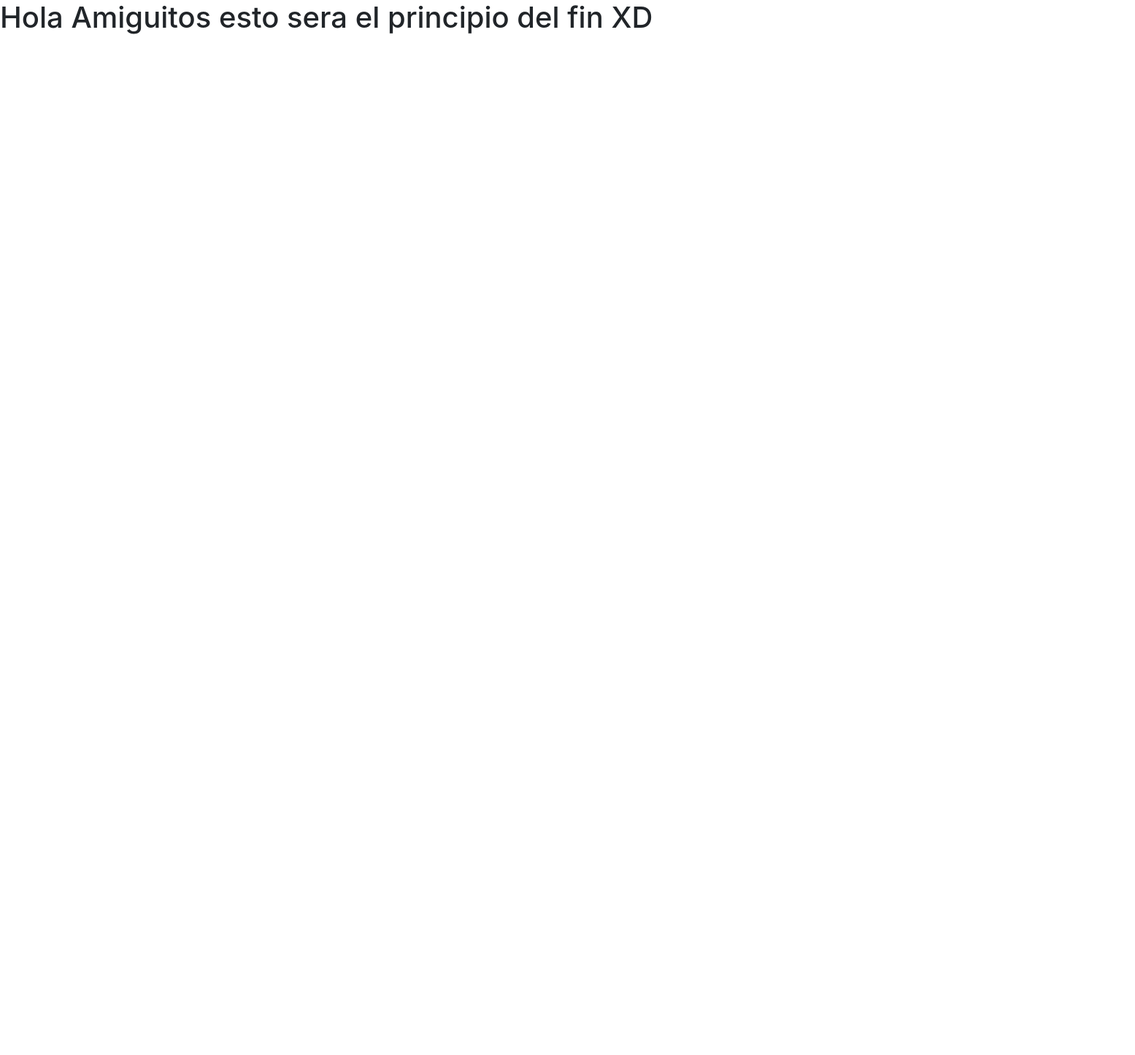
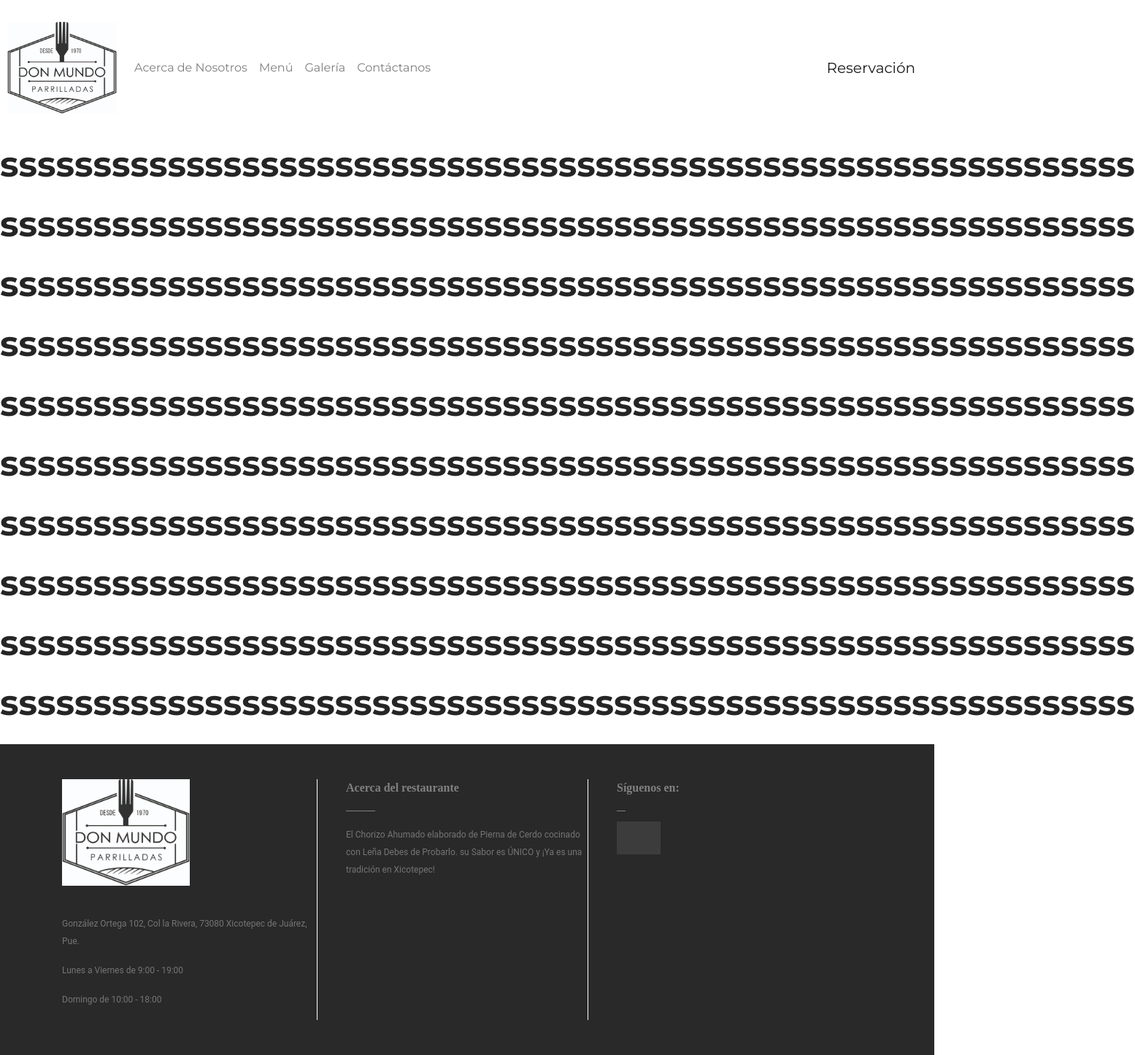
Before and after one commit to J-Carlos-V/reservacion-restaurante-pdm, an Angular app: page / in a window 1280 px wide. Shown: the whole page at 73% size, 1555 px wide, since content can reach past the window. Before the commit the page ends 800 px from the top, so only its background shows below. Built offline with nearby package versions, Linux system fonts and the light colour scheme.

Commit message:
Se agrego el diseño de header y footer

```diff
--- a/src/app/app.component.html
+++ b/src/app/app.component.html
@@ -1 +1,2 @@
 <app-header></app-header>
+<app-footer></app-footer>
--- a/src/app/app.module.ts
+++ b/src/app/app.module.ts
@@ -4,11 +4,13 @@
 import { AppRoutingModule } from './app-routing.module';
 import { AppComponent } from './app.component';
 import { HeaderComponent } from './componentes/header/header.component';
+import { FooterComponent } from './componentes/footer/footer.component';
 
 @NgModule({
   declarations: [
     AppComponent,
-    HeaderComponent
+    HeaderComponent,
+    FooterComponent
   ],
   imports: [
     BrowserModule,
--- /dev/null
+++ b/src/app/componentes/footer/footer.component.css
@@ -0,0 +1,90 @@
+.bg-grey {
+    background: #292929;
+ }
+ .logo-footer {
+    margin-bottom: 40px;
+ }
+ footer {
+        color: grey;
+ }
+ footer p, a {
+font-size: 12px;
+font-family: 'Roboto', sans-serif;
+}
+footer h6 {
+font-family: 'Playfair Display', serif;
+margin-bottom: 40px;
+position: relative;
+}
+footer h6:after {
+position: absolute;
+content: "";
+background: grey;
+width: 12%;
+height: 1px;
+left: 0;
+bottom: -20px;
+}
+ .btn-footer {
+             color: grey;
+
+            text-decoration: none;
+            border: 1px solid;
+            border-radius: 43px;
+            font-size: 13px;
+            padding: 7px 30px;
+            line-height: 47px;
+ }
+ .btn-footer:hover {
+
+            text-decoration: none;
+
+ }
+.form-footer input[type="text"] {
+    border: none;
+border-radius: 16px 0 0 16px;
+outline: none;
+padding-left: 10px;
+
+}
+::placeholder {
+font-size: 10px;
+padding-left: 10px;
+font-style: italic;
+}
+.form-footer input[type="button"] {
+border: none;
+background:#232323;
+    margin-left: -5px;
+color: #fff;
+outline: none;
+border-radius: 0 16px 16px 0;
+padding: 2px 12px;
+}
+ .social .fa {
+color: grey;
+font-size: 22px;
+padding: 10px 15px;
+background: #3c3c3c;
+}
+ footer ul li {
+list-style: none;
+display: block;
+}
+footer ul  {
+padding-left: 0;
+}
+footer ul  li a{
+text-decoration: none;
+color: grey;
+text-decoration:none;
+}
+a:hover {
+text-decoration: none;
+color: #f5f5f5 !important;
+
+}
+.logo-part {
+border-right: 1px solid white;
+height: 100%;
+}
--- /dev/null
+++ b/src/app/componentes/footer/footer.component.html
@@ -0,0 +1,36 @@
+<footer class="container-fluid bg-grey py-5">
+    <div class="container">
+       <div class="row">
+          <div class="col-md-8">
+             <div class="row">
+                <div class="col-md-6 ">
+                   <div class="logo-part">
+                      <img [src]="'assets/logo_donmundo.jpg'" class="w-50 logo-footer" >
+                      <p>González Ortega 102, Col la Rivera, 73080 Xicotepec de Juárez, Pue.</p>
+                      <p>Lunes a Viernes de 9:00 - 19:00</p>
+                      <p>Domingo de 10:00 - 18:00</p>
+                   </div>
+                </div>
+                <div class="col-md-6 px-4">
+                    <div class="logo-part">
+                   <h6> Acerca del restaurante</h6>
+                   <p>El Chorizo Ahumado elaborado de Pierna de Cerdo cocinado con Leña Debes de Probarlo. su Sabor es ÚNICO y ¡Ya es una tradición en Xicotepec!</p>
+                </div>
+            </div>
+             </div>
+          </div>
+          <div class="col-md-4">
+            <div class="row">
+               <div class="col-md-4 ">
+                  <h6> Síguenos en:</h6>
+                  <div class="social">
+                     <a href="#"><i class="fa fa-facebook" aria-hidden="true"></i></a>
+                     <a href="#"><i class="fa fa-instagram" aria-hidden="true"></i></a>
+                  </div>
+               </div>
+            </div>
+         </div>
+      </div>
+   </div>
+
+    </footer>
--- /dev/null
+++ b/src/app/componentes/footer/footer.component.ts
@@ -0,0 +1,15 @@
+import { Component, OnInit } from '@angular/core';
+
+@Component({
+  selector: 'app-footer',
+  templateUrl: './footer.component.html',
+  styleUrls: ['./footer.component.css']
+})
+export class FooterComponent implements OnInit {
+
+  constructor() { }
+
+  ngOnInit(): void {
+  }
+
+}
--- a/src/app/componentes/header/header.component.css
+++ b/src/app/componentes/header/header.component.css
@@ -0,0 +1,5 @@
+.navbar {
+    border: none;
+    margin-bottom: 10px;
+    padding: 25px 10px;
+  }
--- a/src/app/componentes/header/header.component.html
+++ b/src/app/componentes/header/header.component.html
@@ -1 +1,38 @@
-<h1>Hola Amiguitos esto sera el principio del fin XD</h1>
+
+      <nav class="navbar navbar-expand-sm navbar-light fixed-top" style="background-color: white;" >
+        <a class="navbar-brand" href="#">
+            <img [src]="'/assets/logo_donmundo.jpg'" alt="logo" style="width:150px;">
+          </a>
+        <div class="collapse navbar-collapse" id="collapsibleNavbar">
+          <ul class="navbar-nav">
+            <li class="nav-item">
+              <a class="nav-link" href="#">Acerca de Nosotros</a>
+            </li>
+            <li class="nav-item">
+              <a class="nav-link" href="#">Menú</a>
+            </li>
+            <li class="nav-item">
+              <a class="nav-link" href="#">Galería</a>
+            </li>
+            <li class="nav-item">
+              <a class="nav-link" href="#">Contáctanos</a>
+            </li>
+          </ul>
+        </div>
+        <a class="navbar-brand" href="#">Reservación</a>
+        <button class="navbar-toggler" type="button" data-toggle="collapse" data-target="#collapsibleNavbar">
+            <span class="navbar-toggler-icon"></span>
+        </button>
+      </nav>
+      <div style="margin-top:200px">
+          <h1>sssssssssssssssssssssssssssssssssssssssssssssssssssssssssssss</h1><br>
+          <h1>sssssssssssssssssssssssssssssssssssssssssssssssssssssssssssss</h1><br>
+          <h1>sssssssssssssssssssssssssssssssssssssssssssssssssssssssssssss</h1><br>
+          <h1>sssssssssssssssssssssssssssssssssssssssssssssssssssssssssssss</h1><br>
+          <h1>sssssssssssssssssssssssssssssssssssssssssssssssssssssssssssss</h1><br>
+          <h1>sssssssssssssssssssssssssssssssssssssssssssssssssssssssssssss</h1><br>
+          <h1>sssssssssssssssssssssssssssssssssssssssssssssssssssssssssssss</h1><br>
+          <h1>sssssssssssssssssssssssssssssssssssssssssssssssssssssssssssss</h1><br>
+          <h1>sssssssssssssssssssssssssssssssssssssssssssssssssssssssssssss</h1><br>
+          <h1>sssssssssssssssssssssssssssssssssssssssssssssssssssssssssssss</h1><br>
+      </div>
--- a/src/index.html
+++ b/src/index.html
@@ -8,7 +8,9 @@
   <link rel="icon" type="image/x-icon" href="favicon.ico">
     <!-- CSS only -->
   <link rel="stylesheet" href="https://stackpath.bootstrapcdn.com/bootstrap/4.5.2/css/bootstrap.min.css" integrity="sha384-JcKb8q3iqJ61gNV9KGb8thSsNjpSL0n8PARn9HuZOnIxN0hoP+VmmDGMN5t9UJ0Z" crossorigin="anonymous">
-
+   <!--  Styles  -->
+   <link rel="stylesheet" href="https://stackpath.bootstrapcdn.com/bootstrap/4.3.1/css/bootstrap.min.css" integrity="sha384-ggOyR0iXCbMQv3Xipma34MD+dH/1fQ784/j6cY/iJTQUOhcWr7x9JvoRxT2MZw1T" crossorigin="anonymous">
+ </head>
 </head>
 <body>
   <app-root></app-root>
@@ -18,5 +20,8 @@
 <script src="https://code.jquery.com/jquery-3.5.1.slim.min.js" integrity="sha384-DfXdz2htPH0lsSSs5nCTpuj/zy4C+OGpamoFVy38MVBnE+IbbVYUew+OrCXaRkfj" crossorigin="anonymous"></script>
 <script src="https://cdn.jsdelivr.net/npm/popper.js@1.16.1/dist/umd/popper.min.js" integrity="sha384-9/reFTGAW83EW2RDu2S0VKaIzap3H66lZH81PoYlFhbGU+6BZp6G7niu735Sk7lN" crossorigin="anonymous"></script>
 <script src="https://stackpath.bootstrapcdn.com/bootstrap/4.5.2/js/bootstrap.min.js" integrity="sha384-B4gt1jrGC7Jh4AgTPSdUtOBvfO8shuf57BaghqFfPlYxofvL8/KUEfYiJOMMV+rV" crossorigin="anonymous"></script>
+<script src="https://cdnjs.cloudflare.com/ajax/libs/jquery/2.1.1/jquery.min.js"></script>
+<script src="https://cdnjs.cloudflare.com/ajax/libs/popper.js/1.14.7/umd/popper.min.js" integrity="sha384-UO2eT0CpHqdSJQ6hJty5KVphtPhzWj9WO1clHTMGa3JDZwrnQq4sF86dIHNDz0W1" crossorigin="anonymous"></script>
+
 </body>
 </html>
--- a/src/styles.css
+++ b/src/styles.css
@@ -1 +1,145 @@
-/* You can add global styles to this file, and also import other style files */
+@import url("https://fonts.googleapis.com/css?family=Montserrat:400,700");
+
+body {
+  background: #ffffff;
+  font-family: "Montserrat", sans-serif;
+  overflow-x: hidden;
+}
+/*---------------------------------------
+   TYPOGRAPHY
+-----------------------------------------*/
+
+h1,
+h2,
+h3,
+h4,
+h5,
+h6 {
+  font-weight: bold;
+  line-height: inherit;
+}
+
+h1 {
+  color: #252525;
+  font-size: 3em;
+  line-height: 50px;
+}
+
+h2 {
+  color: #353535;
+  font-size: 2em;
+  padding-bottom: 10px;
+}
+
+h3 {
+  font-size: 1.5em;
+  margin-bottom: 0;
+}
+
+h3,
+h3 a {
+  color: #454545;
+}
+
+p {
+  color: #757575;
+  font-size: 14px;
+  font-weight: normal;
+  line-height: 24px;
+}
+
+/*---------------------------------------
+   GENERAL
+-----------------------------------------*/
+
+html {
+  -webkit-font-smoothing: antialiased;
+}
+
+a {
+  color: #252525;
+  -webkit-transition: 0.5s;
+  transition: 0.5s;
+  text-decoration: none !important;
+}
+
+a:hover,
+a:active,
+a:focus {
+  color: #ce3232;
+  outline: none;
+}
+
+::-webkit-scrollbar {
+  width: 8px;
+  height: 8px;
+}
+
+::-webkit-scrollbar-thumb {
+  cursor: pointer;
+  background: #000000;
+}
+
+.section-title {
+  padding-bottom: 40px;
+}
+
+.section-title h2 {
+  margin: 0;
+}
+
+.section-title h4 {
+  color: #bfbdbd;
+  font-size: 10px;
+  letter-spacing: 1px;
+  text-transform: uppercase;
+  margin-top: 0;
+}
+
+.overlay {
+  background: rgba(0, 0, 0, 0.5);
+  position: absolute;
+  top: 0;
+  right: 0;
+  bottom: 0;
+  left: 0;
+  width: 100%;
+  height: 100%;
+}
+
+section {
+  position: relative;
+  padding: 100px 0;
+}
+
+#team,
+#menu,
+#testimonial {
+  text-align: center;
+}
+
+.about-image img,
+.team-thumb img {
+  width: 100%;
+}
+
+#google-map iframe {
+  border: 0;
+  width: 100%;
+  height: 390px;
+}
+
+/*---------------------------------------
+   BUTTONS
+-----------------------------------------*/
+
+.section-btn {
+  background: #ce3232;
+  border-radius: 0;
+  border: 0;
+  color: #f9f9f9;
+  font-size: inherit;
+  font-weight: normal;
+  padding: 10px 25px;
+  transition: 0.5s 0.2s;
+}
```
Also changed, not shown: src/assets/logo_donmundo.jpg (added), 1 other file (tests, documents, lock files or other folders).
